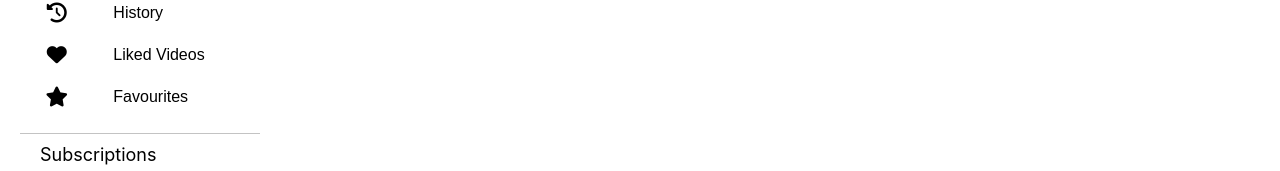
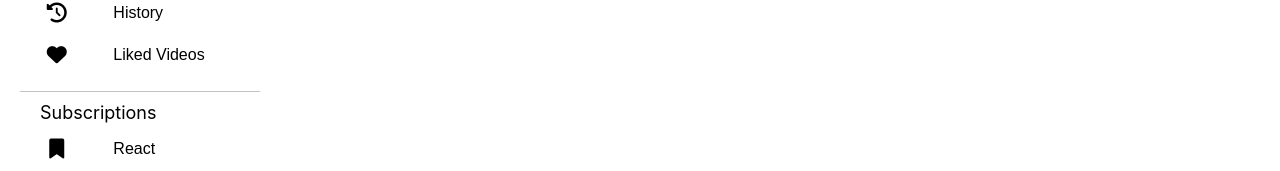
Before and after one commit to Bernard-Calma/hello-tube, a React (Create React App) app in the folder client/: page / in a window 1280 px wide. Shown: the part 250-421 px from the top of the page. Built offline with nearby package versions, Linux system fonts and the light colour scheme; no server answers; what javascript-time-ago would draw is missing.

Commit message:
fix(Routes): Fix Route Warnings
Add elements to routes to fix warnings

```diff
--- a/client/src/components/Navigation/components/Videos.tsx
+++ b/client/src/components/Navigation/components/Videos.tsx
@@ -28,12 +28,6 @@
             containerClass: "navIcons",
             icon: "heart",
             text: "Liked Videos"
-        },
-        {
-            id: 3,
-            containerClass: "navIcons",
-            icon: "star",
-            text: "Favourites"
         }
     ]
 
```
Also changed, not shown: client/src/index.tsx (+13 -4 lines).
